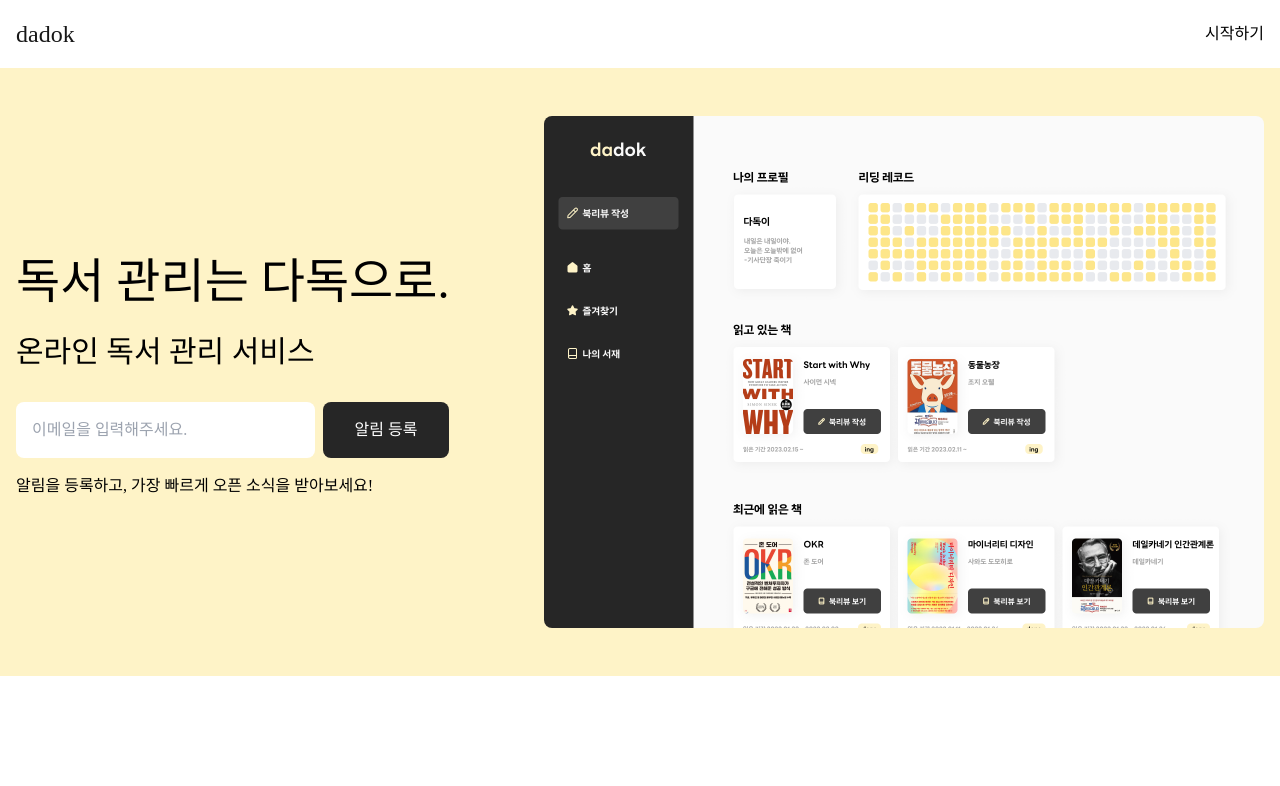
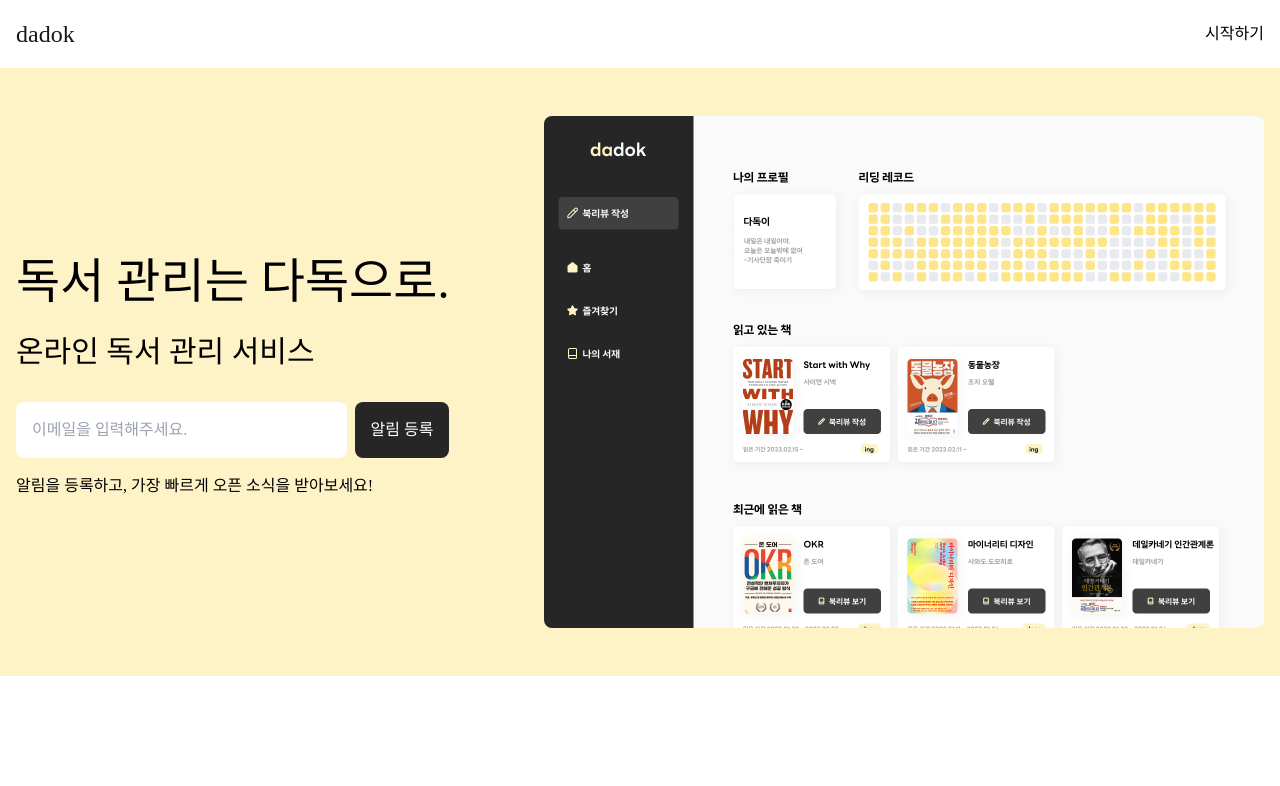
Before and after one commit to e-tae-hyeon/dadok-legacy, a Next.js app: page / in a window 1280 px wide. Shown: the top 786 px of the page. Built offline with nearby package versions, Linux system fonts and the light colour scheme; no server answers; a web font is replaced by a local one.

Commit message:
Design: 추가 Button 중앙정렬

```diff
--- a/src/components/@base/Button/index.tsx
+++ b/src/components/@base/Button/index.tsx
@@ -1,16 +1,16 @@
 import React from "react";
 
-type Props = React.ButtonHTMLAttributes<HTMLButtonElement> & {
+export type ButtonProps = React.ButtonHTMLAttributes<HTMLButtonElement> & {
   theme?: "primary" | "secondary";
 };
 
-function Button({ theme = "primary", ...rest }: Props) {
+function Button({ theme = "primary", ...rest }: ButtonProps) {
   const { bgColor, textColor } = themeMap[theme];
 
   return (
     <button
       type="button"
-      className={`${bgColor} ${textColor} px-8 py-4 rounded-lg`}
+      className={`${bgColor} ${textColor} px-4 py-3 rounded-lg flex items-center gap-2 justify-center`}
       {...rest}
     />
   );
```
